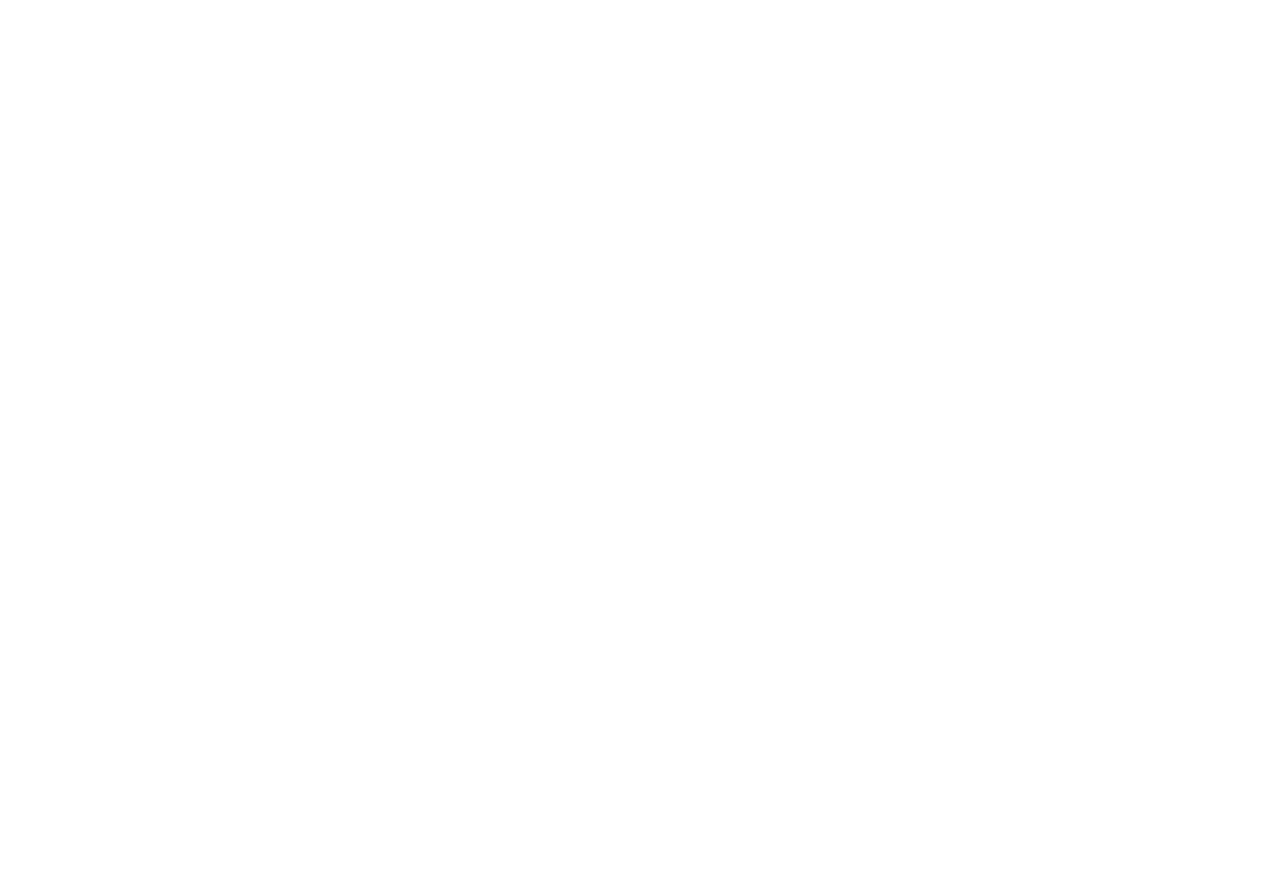
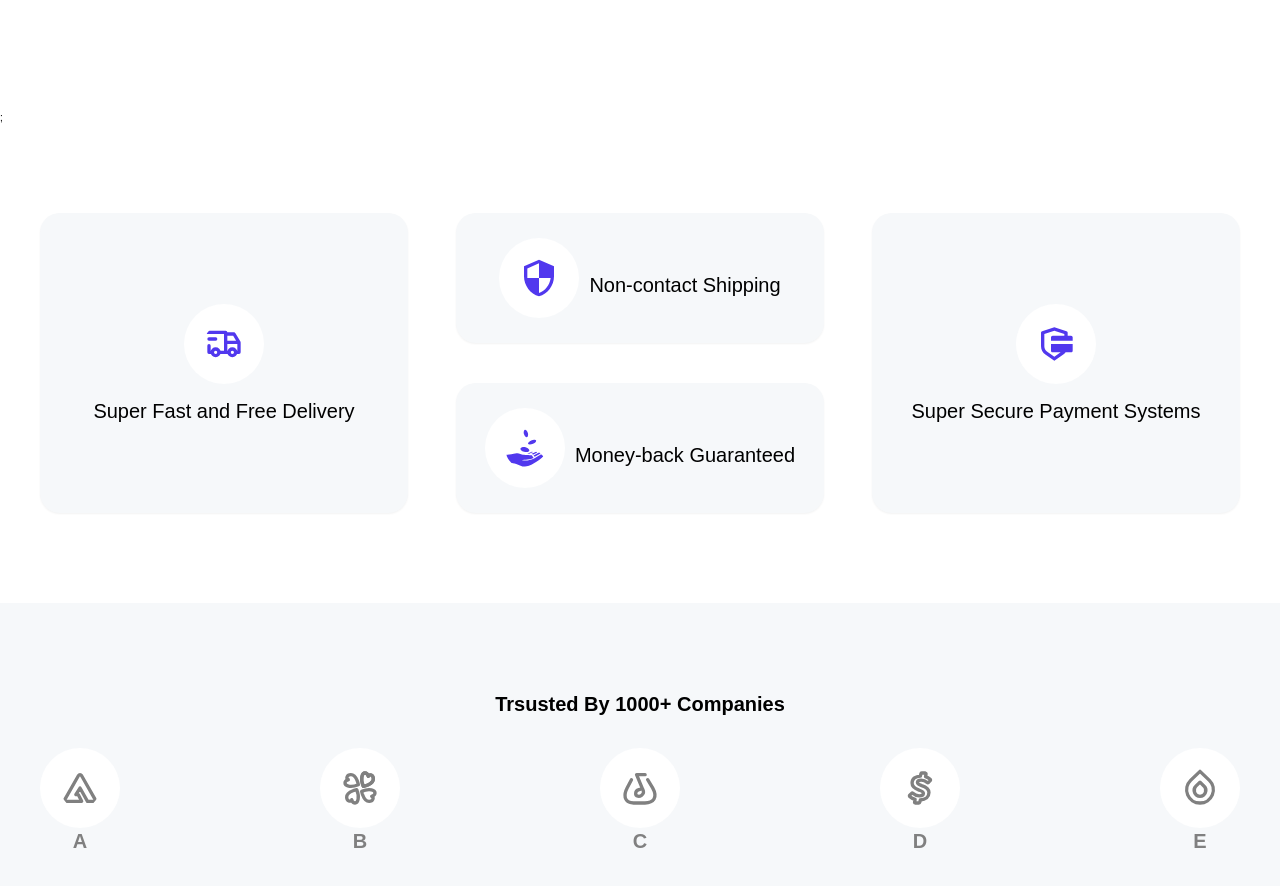
Before and after one commit to akanshaBharti/24x7-Store, a React (Create React App) app: page / in a window 1280 px wide. Shown: the part 600-1486 px from the top of the page. Before the commit the page ends 800 px from the top, so only its background shows below. Built offline with nearby package versions, Linux system fonts and the light colour scheme.

Commit message:
section 3, 4 home page completed

```diff
--- a/src/Home.js
+++ b/src/Home.js
@@ -1,11 +1,20 @@
 import React from "react";
 import HeroSection from "./components/HeroSection";
+import Services from "./components/Services";
+import Trusted from "./components/Trusted";
 
 const Home = () => {
   const data = {
     name: "24x7 Store"
   }
-  return <HeroSection myData={data}/>;
+
+  return (
+    <>
+      <HeroSection myData={data}/>;
+      <Services/>
+      <Trusted/>
+    </>
+  )
 };
 
 
--- a/src/components/Header.js
+++ b/src/components/Header.js
@@ -7,7 +7,7 @@
   return (
     <MainHeader>
       <NavLink to="/">
-        <img src="./images/logo2.png" alt="my logo img" />
+        {/* <img src="./images/logo2.png" alt="my logo img" /> */}
       </NavLink>
       <Navbar />
     </MainHeader>
--- /dev/null
+++ b/src/components/Services.js
@@ -0,0 +1,109 @@
+import React from "react";
+import styled from "styled-components";
+import { TbTruckDelivery } from "react-icons/tb";
+import { MdSecurity } from "react-icons/md";
+import { GiReceiveMoney } from "react-icons/gi";
+import { RiSecurePaymentFill } from "react-icons/ri";
+
+const Services = () => {
+  return (
+    <Wrapper>
+      <div className="container">
+        <div className="grid grid-three-column">
+          <div className="services-1">
+            <div>
+              <TbTruckDelivery className="icon" />
+              <h3>Super Fast and Free Delivery</h3>
+            </div>
+          </div>
+          <div className="services-2">
+            <div className="services-column-2">
+              <div>
+                <MdSecurity className="icon" />
+                <h3>Non-contact Shipping</h3>
+              </div>
+            </div>
+            <div className="services-column-2">
+              <div>
+                <GiReceiveMoney className="icon" />
+                <h3>Money-back Guaranteed</h3>
+              </div>
+            </div>
+          </div>
+          <div className="services-3">
+            <div>
+              <RiSecurePaymentFill className="icon"/>
+              <h3>Super Secure Payment Systems</h3>
+            </div>
+
+          </div>
+        </div>
+      </div>
+    </Wrapper>
+  );
+};
+
+const Wrapper = styled.section`
+  padding: 9rem 0;
+
+  .grid {
+    gap: 4.8rem;
+  }
+
+  .services-1,
+  .services-2,
+  .services-3 {
+    width: auto;
+    height: 30rem;
+    display: flex;
+    flex-direction: column;
+    justify-content: center;
+    align-content: center;
+    background: ${({ theme }) => theme.colors.bg};
+    text-align: center;
+    border-radius: 2rem;
+    box-shadow: rgba(0, 0, 0, 0.05) 0px 1px 2px 0px;
+  }
+
+  .services-2 {
+    gap: 4rem;
+    background-color: transparent;
+    box-shadow: none;
+
+    .services-column-2 {
+      background: ${({ theme }) => theme.colors.bg};
+      display: flex;
+      flex-direction: row;
+      flex: 1;
+      justify-content: center;
+      align-items: center;
+      border-radius: 2rem;
+      box-shadow: rgba(0, 0, 0, 0.05) 0px 1px 2px 0px;
+
+      div {
+        display: flex;
+        flex-direction: row;
+        justify-content: center;
+        align-items: center;
+        gap: 1rem;
+      }
+    }
+  }
+
+  h3 {
+    margin-top: 1.4rem;
+    font-size: 2rem;
+  }
+
+  .icon {
+    /* font-size: rem; */
+    width: 8rem;
+    height: 8rem;
+    padding: 2rem;
+    border-radius: 50%;
+    background-color: #fff;
+    color: #5138ee;
+  }
+`;
+
+export default Services;
--- /dev/null
+++ b/src/components/Trusted.js
@@ -0,0 +1,97 @@
+import React from "react";
+import styled from "styled-components";
+import { TbBrandAdobe } from "react-icons/tb";
+import { TbBrand4Chan } from "react-icons/tb";
+import { TbBrandBandlab } from "react-icons/tb";
+import { TbBrandCashapp } from "react-icons/tb";
+import { TbBrandDrops } from "react-icons/tb";
+
+const Trusted = () => {
+  return (
+    <Wrapper className="brand-section">
+      <div className="container">
+        <h3>Trsusted by 1000+ Companies</h3>
+        <div className="brand-section-slider">
+          <div className="slide">
+            <TbBrandAdobe className="icon" />
+            <h4>A</h4>
+          </div>
+          <div className="slide">
+            <TbBrand4Chan className="icon" />
+            <h4>B</h4>
+          </div>
+          <div className="slide">
+            <TbBrandBandlab className="icon" />
+            <h4>c</h4>
+          </div>
+          <div className="slide">
+            <TbBrandCashapp className="icon" />
+            <h4>d</h4>
+          </div>
+          <div className="slide">
+            <TbBrandDrops className="icon" />
+            <h4>e</h4>
+          </div>
+        </div>
+      </div>
+    </Wrapper>
+  );
+};
+
+const Wrapper = styled.section`
+  padding: 9rem 0;
+  background-color: ${({ theme }) => theme.colors.bg};
+
+  .brand-section {
+    padding: 12rem 0 0 0;
+  }
+  h3 {
+    text-align: center;
+    text-transform: capitalize;
+    color: ${({ theme }) => theme.colors.text};
+    font-size: 2rem;
+    font-weight: bold;
+  }
+
+    h4 {
+    color: #808080;
+    font-size: 2rem;
+    font-weight: bold;
+    text-align: center;
+    text-transform: capitalize;
+    }
+
+  img {
+    min-width: 10rem;
+    height: 10rem;
+  }
+
+  .brand-section-slider {
+    margin-top: 3.2rem;
+    display: flex;
+    justify-content: space-between;
+    align-items: center;
+    flex-direction: row;
+  }
+    .icon {
+    /* font-size: rem; */
+    width: 8rem;
+    height: 8rem;
+    padding: 2rem;
+    border-radius: 50%;
+    background-color: #fff;
+    color: #808080;
+
+
+  @media (max-width: ${({ theme }) => theme.media.mobile}) {
+    .brand-section-slider {
+      margin-top: 3.2rem;
+      display: grid;
+      grid-template-columns: 1fr 1fr;
+      /* background-color: red; */
+      text-align: center;
+    }
+  }
+`;
+
+export default Trusted;
```
